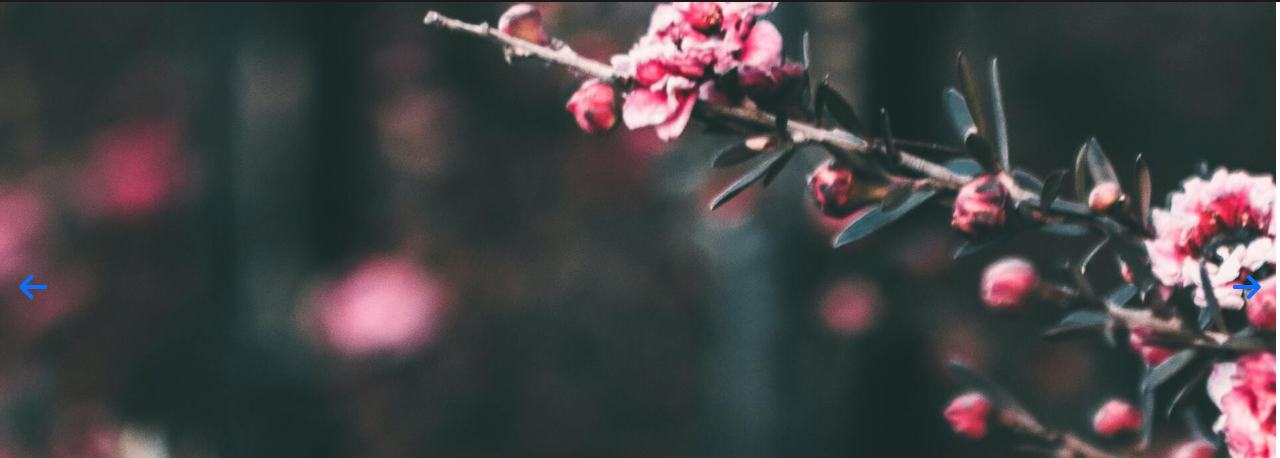
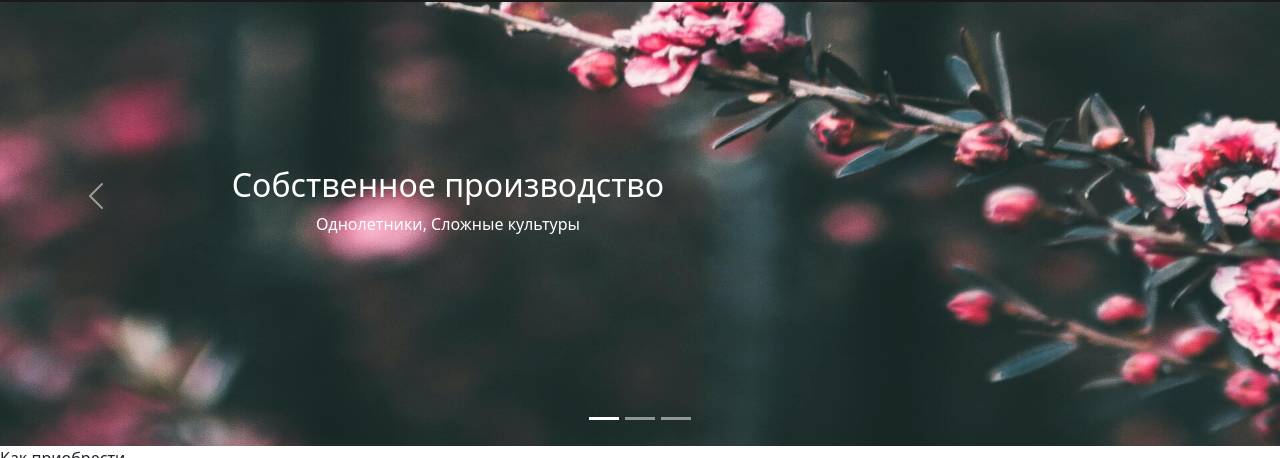
Before and after one commit to wwnp/rufi_flower, a website built with webpack: page src/index.html in a window 1280 px wide. Shown: the part 54-512 px from the top of the page. Built offline with nearby package versions, Linux system fonts and the light colour scheme; no server answers; files whose address does not match are found by name.

Commit message:
carousel from bootstrap; need repeat myself

```diff
--- a/src/components/caruosel/Carousel.component.js
+++ b/src/components/caruosel/Carousel.component.js
@@ -1,80 +1,94 @@
 import { ExcelComponent } from '../../core/ExcelComponent.js'
+import {carousel} from './carousel.bootstrap.js'
 
 export class CarouselComponent extends ExcelComponent {
   static idName = 'carousel'
-  constructor(selector, images) {
+  constructor(selector, images, captions) {
     super(selector, {
-      listeners: ['click']
+      // listeners: ['click']
     })
     this.images = images
     this.current = 0
+    this.captions = captions
   }
   init() {
     super.init()
-
-    const carouselInner = this.$el.querySelector('[data-type="carouselInner"]')
-
+    const carouselInner = this.$el.querySelector('[data-type="carousel"]')
     this.images = this.images.map( (image,index) => {
-      return this.renderItemCarousel(image,index)
+      return this.renderItemCarousel(image,index,this.captions[index])
     })
     carouselInner.innerHTML = this.images.join('')
 
-    this.items = this.$el.querySelectorAll('[data-type="myitem"]')
-    // this.items[0].classList.add('active')
-    this.selectItem(this.current)
+    // this.items = this.$el.querySelectorAll('[data-type="myitem"]')
+    // this.selectItem(this.current)
   }
 
-  onClick(event) {
-    if(event.target.dataset.arrow === 'prev'){
-      if(this.current - 1 < 0){
-        this.current = this.items.length - 1
-        this.test(this.items[0])
-      }else{
-        this.current = this.current - 1
-        this.test(this.items[this.current])
-      }
-      this.selectItem(this.current)
-    }
-    if(event.target.dataset.arrow === 'next'){
-      if(this.current + 1 > this.images.length - 1){
-        this.current = 0
-        this.test(this.items[this.current])
-      }else{
-        this.current = this.current + 1
-        this.test(this.items[this.current])
-      }
-      this.selectItem(this.current)
+  // onClick(event) {
+  //   // if(event.target.dataset.arrow === 'prev'){
+  //   //   if(this.current - 1 < 0){
+  //   //     this.current = this.items.length - 1
+  //   //     this.test(this.items[0])
+  //   //   }else{
+  //   //     this.current = this.current - 1
+  //   //     this.test(this.items[this.current])
+  //   //   }
+  //   //   this.selectItem(this.current)
+  //   // }
+  //   // if(event.target.dataset.arrow === 'next'){
+  //   //   if(this.current + 1 > this.images.length - 1){
+  //   //     this.current = 0
+  //   //     this.test(this.items[this.current])
+  //   //   }else{
+  //   //     this.current = this.current + 1
+  //   //     this.test(this.items[this.current])
+  //   //   }
+  //   //   this.selectItem(this.current)
 
 
+  //   // }
+  // }
+
+  // selectItem(i){
+  //   this.removeCurrItems()
+  //   this.items[i].classList.add('active')
+  // }
+  // removeCurrItems(){
+  //   this.items.forEach(el=>{
+  //     el.classList.remove('active')
+  //   })
+  // }
+
+  // async test(item){
+  //   await intervalPromise(1,item)
+  //   console.log('done')
+  // }
+
+  renderItemCarousel(image,index,captions) {
+    let temp = ''
+    switch (index) {
+      case 0:
+        temp = 'carousel-first'
+        break;
+      case 1:
+        temp = 'carousel-second'
+        break;
+      case 2:
+        temp = 'carousel-third'
+        break;
+      default:
+        temp = ''
+        break;
     }
-  }
-
-  selectItem(i){
-    this.removeCurrItems()
-    this.items[i].classList.add('active')
-  }
-  removeCurrItems(){
-    this.items.forEach(el=>{
-      el.classList.remove('active')
-    })
-  }
-
-  async test(item){
-    await intervalPromise(1,item)
-    console.log('done')
-  }
-
-  renderItemCarousel(image,index) {
     return `
-    <div class='carousel-myitem' data-type="myitem" data-num='${index}'>
-      <img src="${image}">
+    <div class='carousel-item ${index===0?'active':''}' data-type="myitem">
+      <img class="d-block w-100" src="${image}">
+        <div class="carousel-caption d-block ${temp}">
+        <h5>${captions.header}</h5>
+        <p>${captions.paragraph}</p>
+      </div>
     </div>'
     `
   }
-  // <div class='carousel-myitem ${index===0?'active':''}' data-type="myitem" data-num='${index}'>
-  // <img class='img-carousel' src='${num}'>
-  // <div class='carousel-myitem' style:"background-image: url(../../images/car1.jpg);">
-  // <div class='carousel-myitem' style="background: rgba(0,0,0,1)">
 }
 
 const intervalPromise = (ms,image) => {
--- /dev/null
+++ b/src/components/caruosel/carousel.bootstrap.js
@@ -0,0 +1,5 @@
+const myCarousel = document.querySelector('#carousel')
+export const carousel = new bootstrap.Carousel(myCarousel, {
+  interval: 5222000,
+  wrap: true
+})
--- a/src/components/instagram/instafeed.js
+++ b/src/components/instagram/instafeed.js
@@ -33,7 +33,7 @@ export function Instafeed(options) {
     template:`
       <div class="block" data-type='instablock'>
         <div class="block-modal"></div>
-        <a class='btn btn-sm btn-primary' target="_blank" href="{{link}}" ><i class="fab fa-instagram"></i></a>
+        <a class='button' target="_blank" href="{{link}}" ><i class="fab fa-instagram"></i></a>
         <img src="{{image}}"/>
       </div>
     `,
--- a/src/components/main/MainPage.js
+++ b/src/components/main/MainPage.js
@@ -4,6 +4,7 @@ export class MainPage {
     this.components = options.components
     this.loading = options.loading
     this.images = options.images
+    this.captions = options.captions
 
     this.getRoot()
   }
@@ -13,7 +14,7 @@ export class MainPage {
         case 'header':
           return Component = new Component(Component.idName)
         case 'carousel':
-          return Component = new Component(Component.idName,this.images)
+          return Component = new Component(Component.idName,this.images,this.captions)
         case 'instagram':
           return Component = new Component(Component.idName,this.loading)
       }
--- a/src/index.html
+++ b/src/index.html
@@ -38,13 +38,65 @@
       </nav>
     </header>
 
+    <div id="carousel" class="carousel slide carousel-fade bg-dark" data-bs-ride="carousel">
+      <div class="carousel-indicators">
+        <button type="button" data-bs-target="#carousel" data-bs-slide-to="0" class="active" aria-current="true" aria-label="Slide 1"></button>
+        <button type="button" data-bs-target="#carousel" data-bs-slide-to="1" aria-label="Slide 2"></button>
+        <button type="button" data-bs-target="#carousel" data-bs-slide-to="2" aria-label="Slide 3"></button>
+      </div>
+      <div class="carousel-inner" data-type="carousel">
+        <div class="carousel-item active">
+          11111111111111111
+          <br>
+          11111111111111111
+          <br>
+          11111111111111111
+          <br>
+          11111111111111111
+          <br>
+          11111111111111111
+          <br>
+          11111111111111111
+          <br>
+          11111111111111111
+          <br>
+          <img class="d-block w-100" src="..." alt="First slide">
+        </div>
+        <div class="carousel-item">
+          22222
+          <br>
+          22222
+          <br>
+          22222
+          <br>
+          22222
+          <br>
+          22222
+          <br>
+          22222
+          <br>
+          22222
+          <br>
+          <img class="d-block w-100" src="..." alt="Second slide">
+        </div>
+      </div>
+      <a class="carousel-control-prev" href="#carousel" role="button" data-slide="prev">
+        <span class="carousel-control-prev-icon" aria-hidden="true"></span>
+        <span class="sr-only">Previous</span>
+      </a>
+      <a class="carousel-control-next" href="#carousel" role="button" data-slide="next">
+        <span class="carousel-control-next-icon" aria-hidden="true"></span>
+        <span class="sr-only">Next</span>
+      </a>
+    </div>
 
-    <div class="carousel ml-auto mr-auto" id="carousel">
+
+    <!-- <div class="carousel ml-auto mr-auto" id="carousel">
       <div class="carousel-myinner" data-type='carouselInner' id="carouselInner">
       </div>
       <a href="#" class="car-arrow prev-arrow" data-arrow='prev' id="prev"><i class="fas fa-arrow-left"></i></a>
       <a href="#" class="car-arrow next-arrow" data-arrow='next' id="next" ><i class="fas fa-arrow-right"></i></a>
-    </div>
+    </div> -->
 
     <section id="section_buy">Как приобрести</section>
 
@@ -76,6 +128,9 @@
     integrity="sha384-JjSmVgyd0p3pXB1rRibZUAYoIIy6OrQ6VrjIEaFf/nJGzIxFDsf4x0xIM+B07jRM" crossorigin="anonymous">
   </script>
   <script src="https://kit.fontawesome.com/f15b6a6c87.js" crossorigin="anonymous"></script>
+  <script>
+
+  </script>
 </body>
 
 </html>
--- a/src/index.js
+++ b/src/index.js
@@ -1,5 +1,5 @@
 import 'bootstrap/dist/css/bootstrap.min.css';
-import './scss/style.scss' // <= THIS
+import './scss/style.scss'
 import { HeaderComponent } from './components/header/header.component';
 import { CarouselComponent } from './components/caruosel/Carousel.component';
 import { InstagramComponent } from './components/instagram/instagram.component';
@@ -12,10 +12,24 @@ import image3 from './/images/car3.jpg';
 
 const loading = new Loading('loading')
 
-const main = new MainPage('app',{
-  components: [HeaderComponent,CarouselComponent,InstagramComponent],
+const main = new MainPage('app', {
+  components: [HeaderComponent, CarouselComponent, InstagramComponent],
   loading,
-  images: [image1,image2,image3]
+  images: [image1, image2, image3],
+  captions: {
+    0: {
+      header: 'Собственное производство',
+      paragraph: 'Однолетники, Сложные культуры'
+    },
+    1: {
+      header: 'Кубанское качество',
+      paragraph: 'par2'
+    },
+    2: {
+      header: 'Доставка по России',
+      paragraph: 'Доставка СДЭК,BoxBerry,DPD,Почта России'
+    },
+  }
 })
 
 main.render()
--- a/src/scss/_variables.scss
+++ b/src/scss/_variables.scss
@@ -1,3 +1,5 @@
 $main_font: 16px;
 
 $header_color: #1a1a1a!important;
+$white: #fff;
+$black: #000;
--- a/src/scss/carousel.scss
+++ b/src/scss/carousel.scss
@@ -1,60 +1,100 @@
+// .carousel {
+//   position: relative;
+//   height: 650px;
+//   width: 100%;
+
+//   overflow: hidden;
+//   // background-image: url('../images/car1.jpg');
+//   background-size: cover;
+//   background-position: center;
+
+//   & .carousel-myinner {
+//     height: 100%;
+//     width: 300%;
+
+//     display: flex;
+
+//     position: relative;
+
+//     // overflow: hidden;
+
+//     // background-color: rgb(37, 37, 37);
+
+//     & .carousel-myitem {
+//       width: 100%;
+//       height: 100%;
+
+//       // position: absolute;
+//       // top: 0;
+//       // left: 0;
+
+//       background-size: cover;
+
+//       & img {
+//         height: 100%;
+//       }
+
+//       & .active {
+//         margin-right: 10px;
+//       }
+//     }
+//   }
+
+//   & .car-arrow {
+//     position: absolute;
+//     top: 50%;
+
+//     & i {
+//       pointer-events: none;
+//       font-size: $main_font*2;
+//     }
+//   }
+
+//   & .prev-arrow {
+//     left: 1.5%;
+//   }
+
+//   & .next-arrow {
+//     right: 1.5%;
+//   }
+// }
 .carousel {
-  position: relative;
-  height: 650px;
-  width: 100%;
+  height: 500px;
+  overflow: hidden;
+}
 
-  overflow: hidden;
-  // background-image: url('../images/car1.jpg');
-  background-size: cover;
-  background-position: center;
-
-  & .carousel-myinner {
-    height: 100%;
-    width: 300%;
-
-    display: flex;
-
-    position: relative;
-
-    // overflow: hidden;
-
-    // background-color: rgb(37, 37, 37);
-
-    & .carousel-myitem {
-      width: 100%;
-      height: 100%;
-
-      // position: absolute;
-      // top: 0;
-      // left: 0;
-
-      background-size: cover;
-
-      & img {
+.carousel-inner {
   height: 100%;
 }
 
-      & .active {
-        margin-right: 10px;
-      }
-    }
+.carousel-item {
+  height: 100%;
 }
 
-  & .car-arrow {
-    position: absolute;
-    top: 50%;
+.carousel-item img {
+  height: 100%;
+}
 
-    & i {
-      pointer-events: none;
+.carousel-caption {
+  right: 0;
+  bottom: 0;
+
+  & h5 {
     font-size: $main_font*2;
   }
 }
 
-  & .prev-arrow {
-    left: 1.5%;
+.carousel-first {
+  top: 40%;
+  left: -30%;
 }
 
-  & .next-arrow {
-    right: 1.5%;
+.carousel-second {
+  top: 40%;
+  left: -30%;
 }
+
+.carousel-third {
+  top: 40%;
+  left: -30%;
 }
--- a/src/scss/instagram.scss
+++ b/src/scss/instagram.scss
@@ -28,7 +28,7 @@
     right: 0;
     bottom: 0;
 
-    background: rgba(0,0,0,0.5);
+    background: rgba(0,0,0,0.4);
   }
   & img {
     pointer-events: none;
@@ -40,10 +40,11 @@
     transform: translateX(50%);
     z-index: -1;
   }
-  &.button {
+  & .button {
     @include button(green);
   }
   & a i {
+
     font-size: 32px;
   }
 }
```
Also changed, not shown: src/scss/_mixins.scss (+8 -7 lines). Lines whose indentation alone changed are shown as unchanged.
